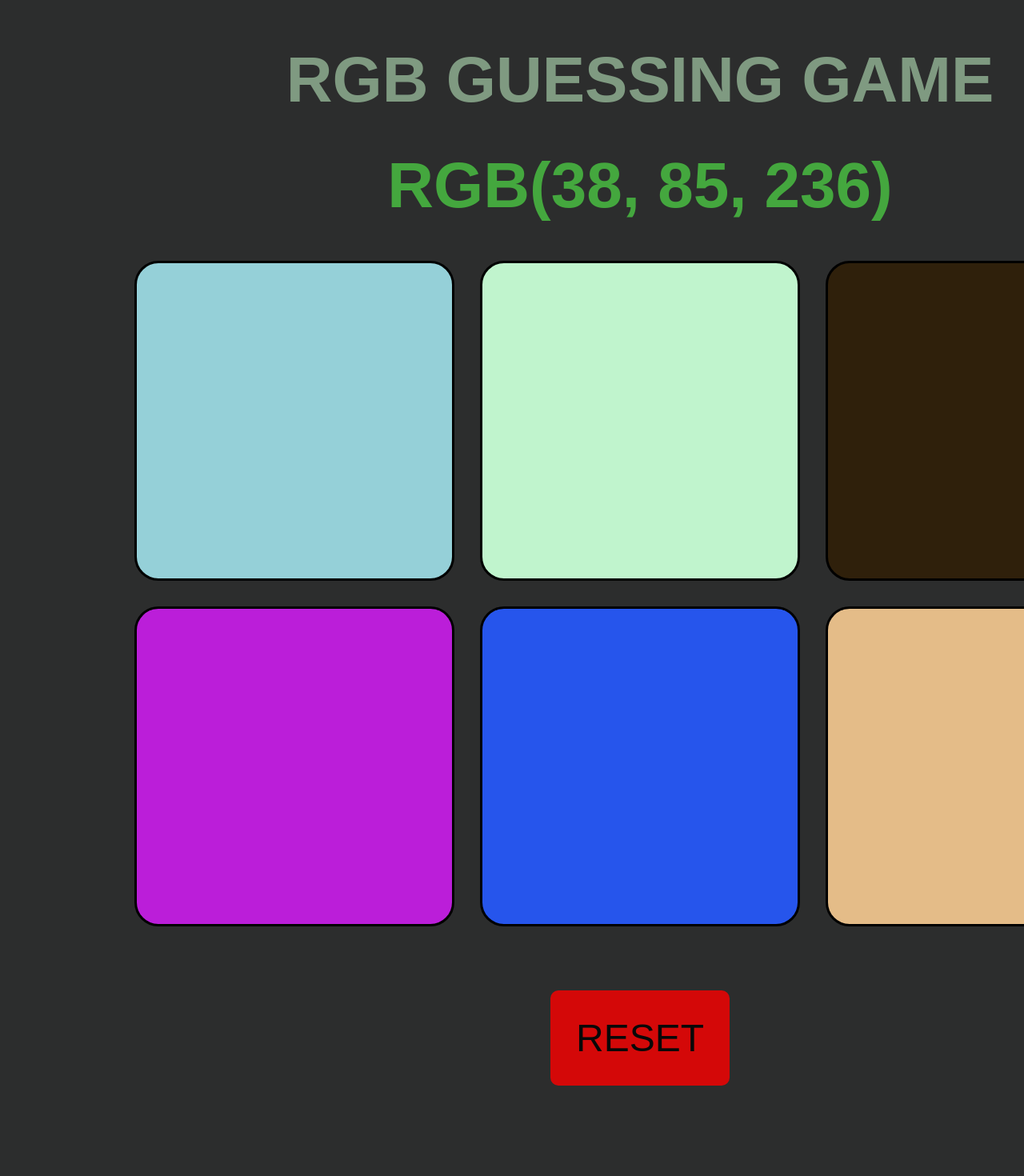
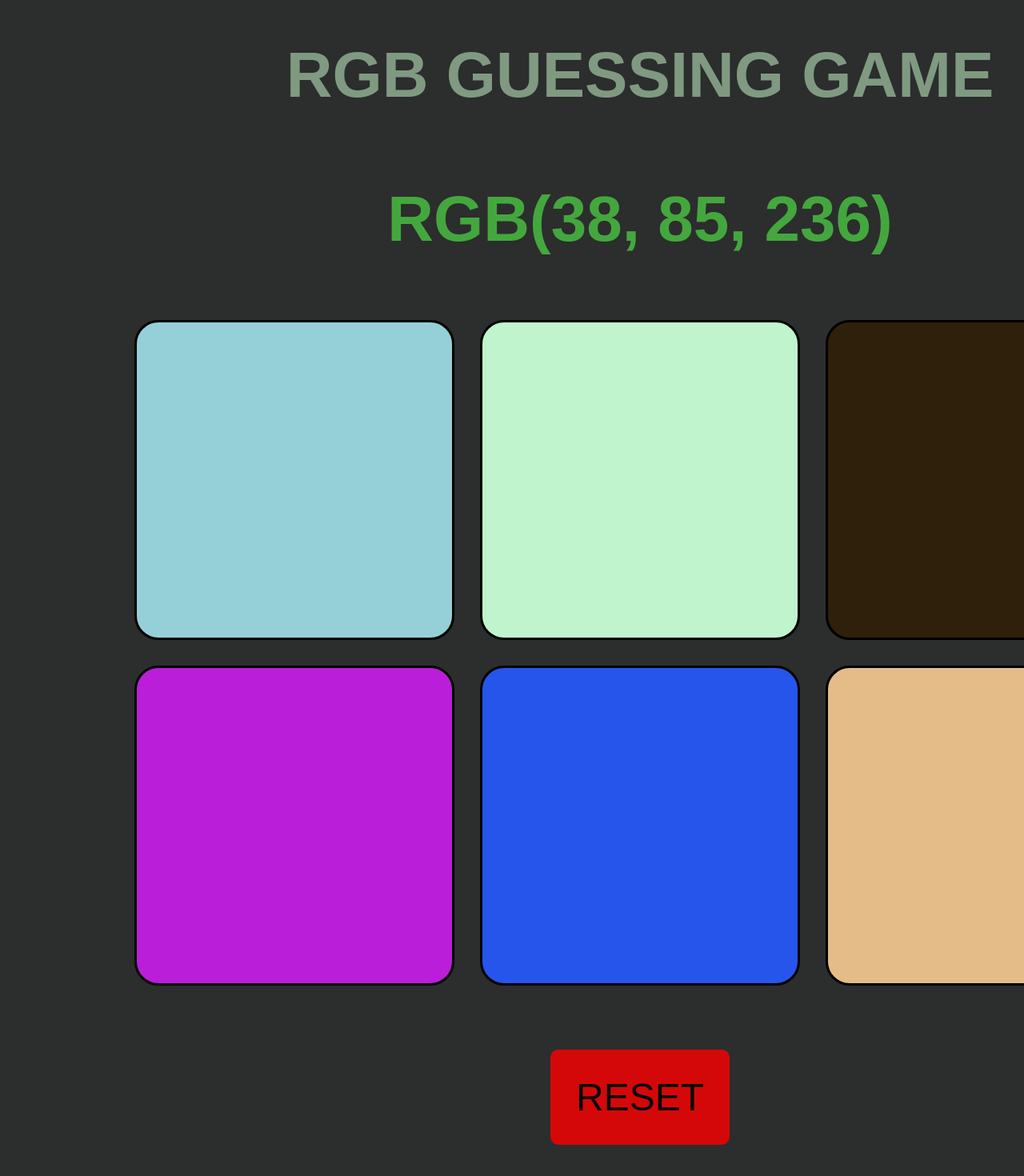
Before and after one commit to Mattwwilson34/color-picker-game, a React (Create React App) app: page / in a window 1280 px wide. Shown: the top 1470 px of the page at 80% size. Before the commit the page ends 1421 px from the top, so only its background shows below. Built offline with nearby package versions, Linux system fonts and the light colour scheme.

Commit message:
Updated styles

```diff
--- a/src/App.css
+++ b/src/App.css
@@ -9,7 +9,11 @@
 .App h1 {
   font-size: 5rem;
   margin-bottom: 0.5rem;
+  background-color: #2c2d2d;
   color: #7f9a81;
+  padding: 2rem;
+  margin-top: 1rem;
+  border-radius: 20px;
 }
 
 .ColorBlockContainer {
--- a/src/App.js
+++ b/src/App.js
@@ -9,6 +9,7 @@ import shuffleArray from './Utils/shuffleArray';
 function App() {
   const [winColor, setWinColor] = useState(randomRGB());
   const [colorArray, setColorArray] = useState([]);
+  const [gameOver, setGameOver] = useState(false);
 
   useEffect(() => {
     generateColorArray(6);
@@ -27,13 +28,18 @@ function App() {
   const checkWin = (e) => {
     const colorBlock = e.target;
     const RGB = e.target.style.backgroundColor;
-    console.log(RGB, winColor);
-    if (RGB === winColor) return console.log('Correct!');
+    if (RGB === winColor) {
+      colorBlock.textContent = 'CORRECT';
+      document.querySelector('body').style.backgroundColor = RGB;
+      return;
+    }
     colorBlock.style.opacity = '0';
+    colorBlock.textContent = 'INCORRECT';
   };
 
   const reset = () => {
     setWinColor(randomRGB());
+    document.querySelector('body').style.backgroundColor = '#2c2d2d';
   };
 
   return (
--- a/src/Components/ColorBlock/ColorBlock.css
+++ b/src/Components/ColorBlock/ColorBlock.css
@@ -4,7 +4,11 @@
   border: 3px solid black;
   border-radius: 30px;
   margin: 1rem;
-  transition: opacity ease 1s;
+  transition: opacity ease 2s;
+  font-size: 3rem;
+  display: flex;
+  justify-content: center;
+  align-items: center;
 }
 
 .ColorBlock:hover {
--- a/src/Components/RgbDisplay/RgbDisplay.css
+++ b/src/Components/RgbDisplay/RgbDisplay.css
@@ -2,5 +2,9 @@
   font-size: 5rem;
   margin: 2rem;
   text-transform: uppercase;
+  background-color: #2c2d2d;
   color: #44a73e;
+  padding: 2rem;
+  border-radius: 20px;
+  margin-top: 1rem;
 }
```
